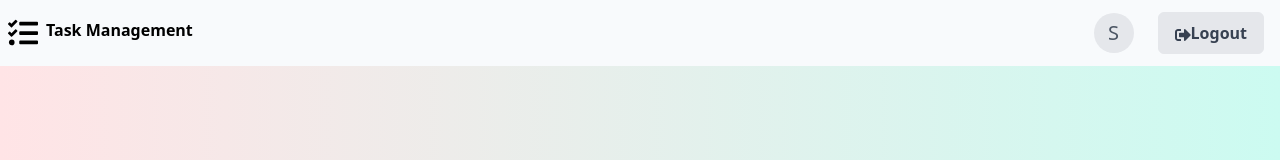
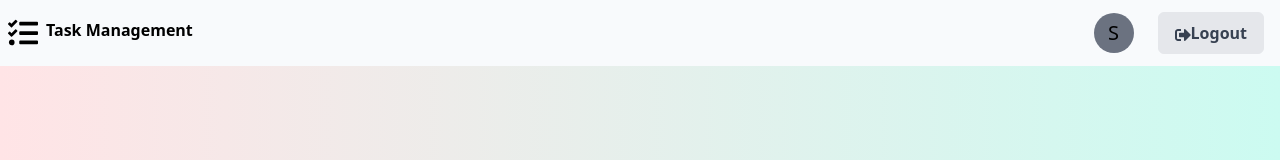
Before and after one commit to danush07/Task-Management, a Next.js app in the folder frontend/: page / in a window 1280 px wide. Shown: the top 160 px of the page. Built offline with nearby package versions, Linux system fonts and the light colour scheme; sample sign-in values are in the browser's storage.

Commit message:
Update Header.jsx

```diff
--- a/frontend/components/Header.jsx
+++ b/frontend/components/Header.jsx
@@ -28,8 +28,8 @@ function Header() {
         {user ? (
           <>
             <Link href='/profile'>
-              <div className='relative inline-flex items-center justify-center w-10 h-10 mr-6 overflow-hidden bg-gray-200 rounded-full dark:bg-gray-600 hover:bg-gray-300 transition duration-500 ease select-none '>
-                <span className='font-medium text-xl text-gray-600 dark:text-gray-300'>
+              <div className='relative text-black bg-gray-500 inline-flex items-center justify-center w-10 h-10 mr-6 overflow-hidden bg-gray-200 rounded-full dark:bg-gray-600 hover:bg-gray-300 transition duration-500 ease select-none '>
+                <span className='font-medium text-xl  dark:text-gray-300'>
                   {user.name.toUpperCase().charAt(0)}
                 </span>
               </div>
```
